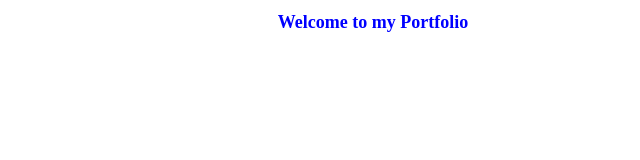
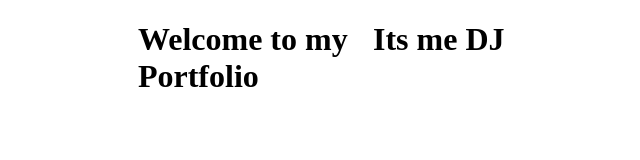
Before and after one commit to dcatan89/MyPortfolio, a website: page index.html in a window 1280 px wide. Shown: the whole page, without its empty margins (267-907 px from the left). Drawn offline with Linux system fonts and the light colour scheme.

Commit message:
testing layout classes for header

```diff
--- a/css/layout.css
+++ b/css/layout.css
@@ -0,0 +1,5 @@
+.container {
+  display:flex;
+  justify-content: center;
+  align-items: center;
+}
--- a/css/styles.css
+++ b/css/styles.css
@@ -1,6 +1,7 @@
-.welcome {
-  font-size: large;
-  color: blue;
-  display:flex;
-  justify-content: center;
+.row {
+display: flex;
 }
+
+.col-half {
+  width: 50%;
+}
--- a/index.html
+++ b/index.html
@@ -10,8 +10,11 @@
   <link rel="stylesheet" href="css/styles.css">
 </head>
 <body>
-  <header>
-    <h1 class="welcome">Welcome to my Portfolio</h1>
+  <header class="container">
+    <div class="row">
+      <h1 class="col-half">Welcome to my Portfolio</h1>
+      <h1 class="col-half">Its me DJ</h1>
+    </div>
   </header>
   <main>
   </main>
```
